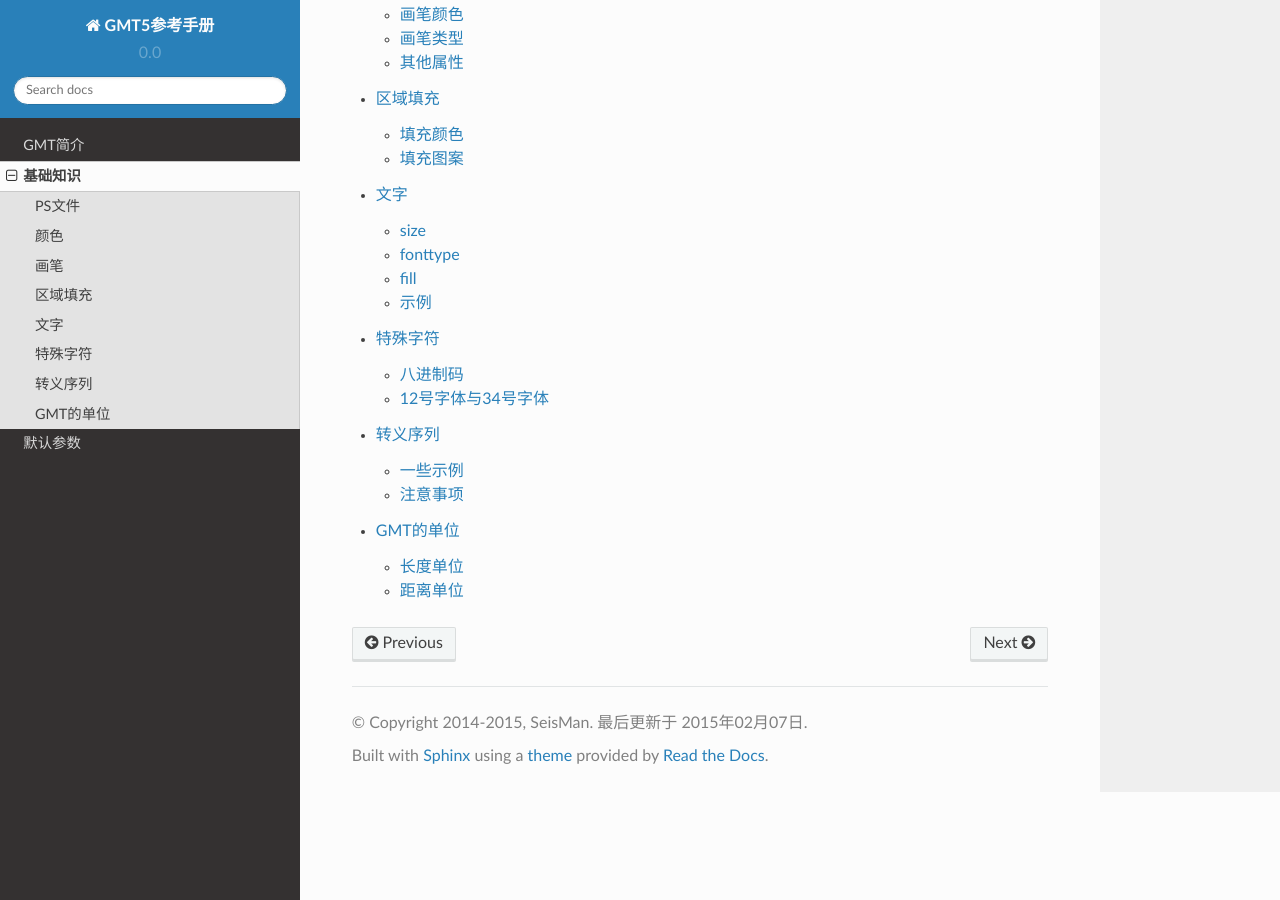
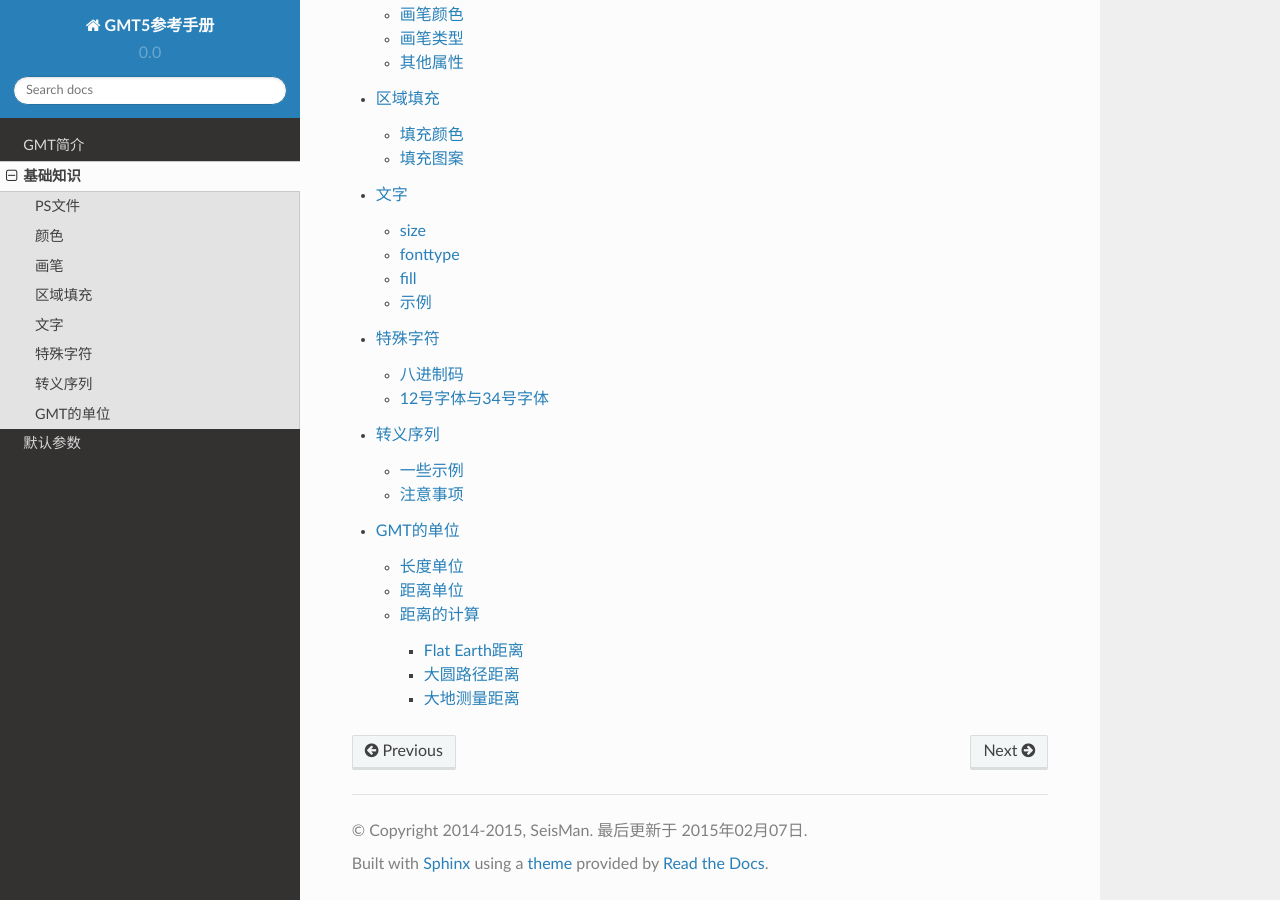
Before and after one commit to seisman/GMT5_Docs, a Sphinx documentation site: the page built from source/gmt-basics.rst, in a window 1280 px wide and 900 px high, scrolled down 537 px. Built offline with Sphinx 7.4.7 and the Read the Docs theme 2.0.0, drawn with Linux system fonts in a browser that asks for light colours; some of the changed lines change nothing that is shown.

Commit message:
距离的计算

```diff
--- a/source/units.rst
+++ b/source/units.rst
@@ -53,3 +53,47 @@
 - **u**: US Survey foot；
 
 对于笛卡尔数据以及笛卡尔坐标而言，数据的单位是千克还是牛顿并不重要，也不需要显示指定。对于地理数据则不一样，因为距离可以用多种不同的单位来指定。GMT中某些可以接收真实地球距离作为参数的选项，比如搜索半径或距离等，可以处理不同的单位需求。比如若搜索半径为\ ``30``\ ，则根据默认的距离解释为30米，若搜索半径为\ ``30k``\ ，则解释为30千米。
+
+距离的计算
+----------
+
+距离的计算依赖于地球椭率的选取（\ :ref:`PROJ_ELLIPSOID <PROJ_ELLIPSOID>`\ ）以及具体的计算方法。GMT提供了三种计算方法，在精度和计算效率上各有权衡。
+
+Flat Earth距离
+^^^^^^^^^^^^^^
+
+地球上任意两点A和B的距离可以通过如下公式近似计算得到：
+
+.. math::
+
+	 d_f = R \sqrt{(\theta_A - \theta_B)^2 + \cos \left [ \frac{\theta_A +
+	 \theta_B}{2} \right ] \Delta \lambda^2}, \label{eq:flatearth}
+
+其中R是地球的平均半径，\ :math:`\theta`\ 是纬度，经度差\ :math:`\Delta \lambda = \lambda_A - \lambda_B`\ 。式中，地理坐标的单位是弧度。
+
+该方法适用于纬度相差不大并且对计算效率要求比较高的情况。在距离前加上前缀\ **-**\ 即表示此距离用Flat Earth方法计算。在某些情况下，只需要指定距离的单位而不指定具体的距离值，则可以在距离单位前加上前缀\ **-**\ 表示该距离用Flat Earth方法计算。
+
+比如，\ ``-S-50M``\ 表示设定搜索半径为50海里，其中距离用Flat Earth方法计算。
+
+大圆路径距离
+^^^^^^^^^^^^
+
+这是默认的计算距离的方法，球面上两点A和B的距离用Haversine公式计算：
+
+.. math::
+
+	 d_g = 2R \sin^{-1}  {\sqrt{\sin^2\frac{\theta_A - \theta_B}{2} + \cos
+	 \theta_A \cos \theta_B \sin^2 \frac{\lambda_A - \lambda_B}{2}} },
+	 \label{eq:greatcircle}
+
+该方法将地球近似为一个半径为\ **R**\ 的球，适用于大多数的情况。比如，\ ``-S5000f``\ 设定了用该方法计算搜索半径5000英寸。
+
+注意：GMT默认参数中有两个参数可以控制距离的计算。
+
+- :ref:`PROJ_MEAN_RADIUS <PROJ_MEAN_RADIUS>`\ ：平均半径；
+- :ref:`PROJ_AUX_LATITUDE <PROJ_AUX_LATITUDE>`\ ：将大地测量纬度转换为多个适合球近似的辅助纬度。
+
+大地测量距离
+^^^^^^^^^^^^
+
+使用Vincenty的完全椭球公式计算最精确的距离。可以通过在距离或距离单位前加上前缀\ ``+``\ 来指定用该方法计算距离。比如，\ ``-S+20k``\ 表示用该方法计算的20千米的距离。
```
